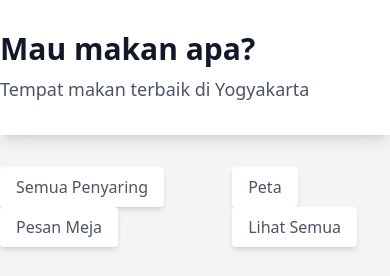
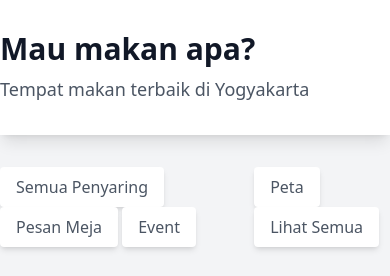
Before and after one commit to D-EZA-Kelompok5/goyang-lidah-jogja, a Django app: page / in a window 390 px wide; the page is wider, and only the part inside the window is pictured. Shown: the part 105-381 px from the top of that part. Run offline with Django 5.2, Linux system fonts and the light colour scheme; some libraries are stand-ins or nearby versions.

Commit message:
Show event in main

```diff
--- a/main/templates/main.html
+++ b/main/templates/main.html
@@ -17,6 +17,11 @@ Restoran di Yogyakarta
     <div>
         <button class="bg-white shadow-md px-4 py-2 rounded text-gray-600">Semua Penyaring</button>
         <button class="bg-white shadow-md px-4 py-2 rounded text-gray-600">Pesan Meja</button>
+        <a href="{% url 'main:event_list' %}">
+          <button class="bg-white shadow-md px-4 py-2 rounded text-gray-600 hover:bg-green-500 hover:text-white transition-all duration-300">
+              Event
+          </button>
+      </a>
     </div>
     <div>
         <button class="bg-white shadow-md px-4 py-2 rounded text-gray-600">Peta</button>
--- a/main/urls.py
+++ b/main/urls.py
@@ -1,5 +1,5 @@
 from django.urls import path
-from main.views import show_main, register_user, login_user, logout_user
+from main.views import show_main, register_user, login_user, logout_user, event_list
 
 app_name = 'main'
 
@@ -9,4 +9,5 @@ urlpatterns = [
     path('register/', register_user, name='register'),  # Register
     path('logout/', logout_user, name='logout'),  # Logout
     path('show_main/', show_main, name='show_main'),
+    path('events/', event_list, name='event_list')
     ]
--- a/main/views.py
+++ b/main/views.py
@@ -10,6 +10,7 @@ from .models import UserProfile
 from .forms import CustomUserCreationForm
 from django.db import IntegrityError
 from django.contrib.auth import get_user_model
+from managerDashboard.models import Event
 
 # @login_required(login_url='/login')
 def show_main(request):
@@ -72,3 +73,7 @@ def logout_user(request):
     response = HttpResponseRedirect(reverse('main:show_main'))  # Correct namespace
     response.delete_cookie('last_login')
     return response
+
+def event_list(request):
+    events = Event.objects.all().order_by('-date')
+    return render(request, 'events.html', {'events': events})
```
Also changed, not shown: main/templates/events.html (added, +27 -0 lines), main/migrations/0001_initial.py, main/migrations/0002_alter_event_created_by_alter_userprofile_role_and_more.py (deleted), main/migrations/0003_delete_event.py (deleted), managerDashboard/migrations/0001_initial.py.
